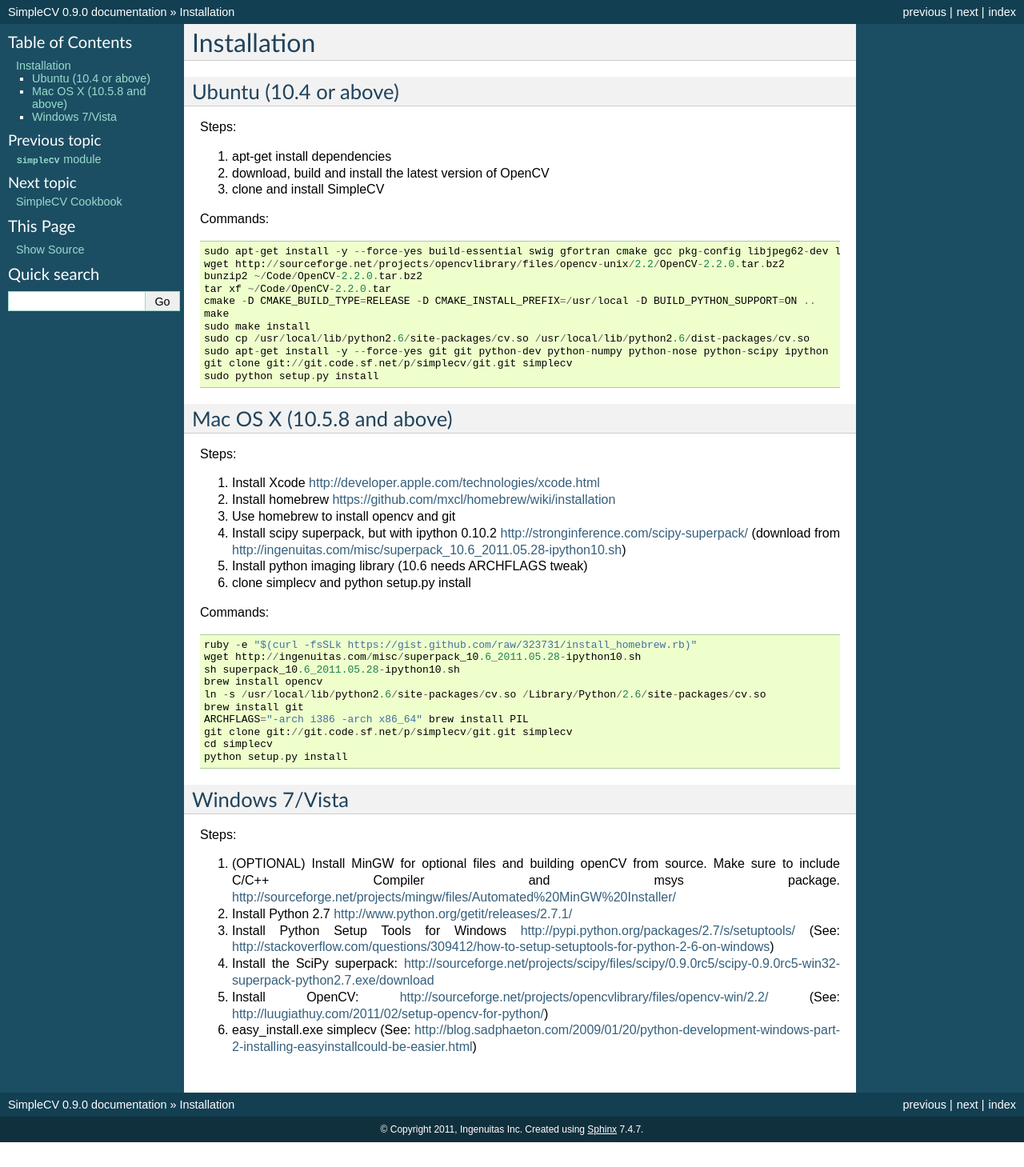
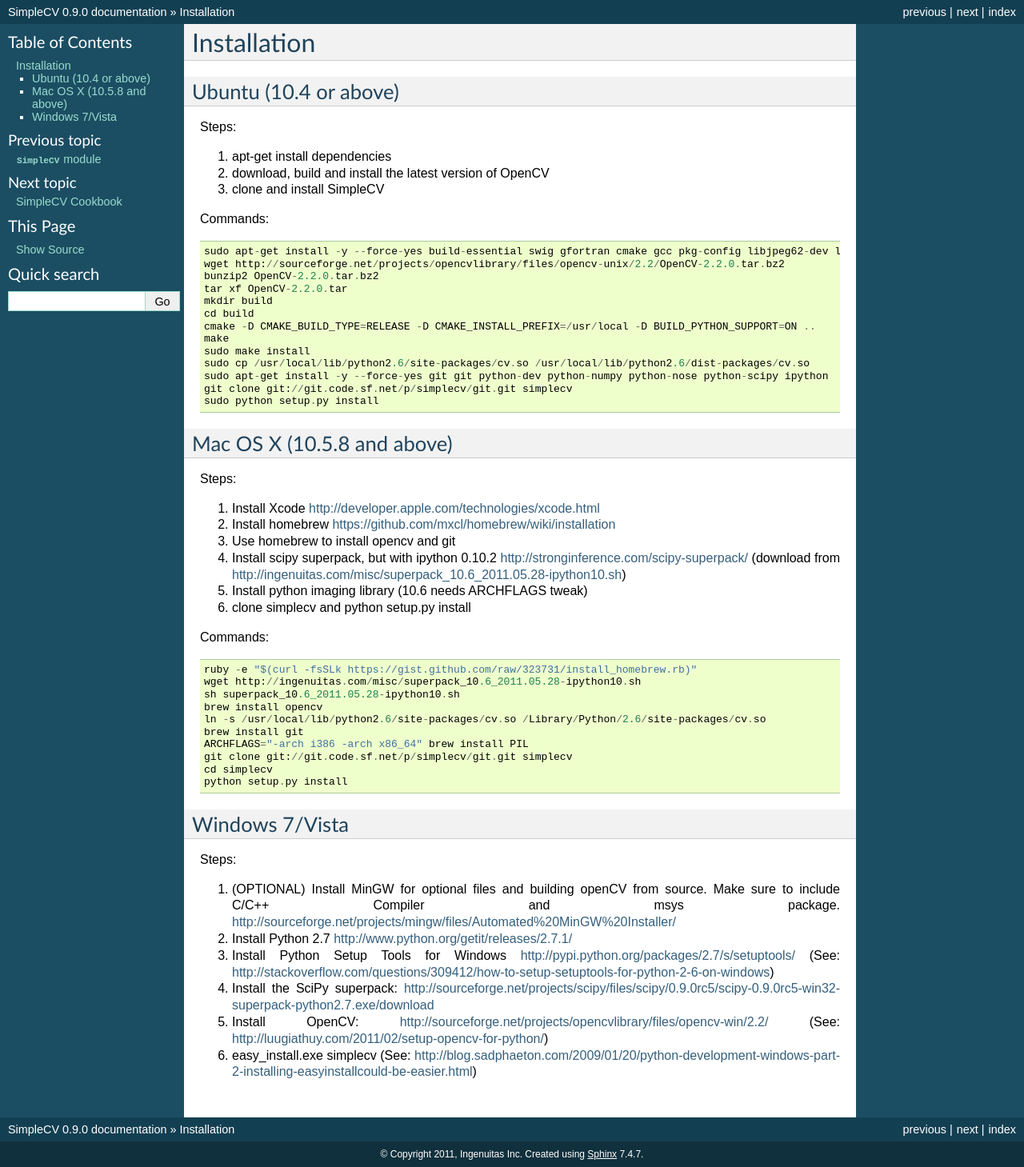
Before and after one commit to sightmachine/SimpleCV, a Sphinx documentation site: the page built from doc/installation.rst, in a window 1280 px wide. Shown: the whole page at 80% size. Built offline with Sphinx 7.4.7, drawn with Linux system fonts in a browser that asks for light colours; before the commit the page ends 1428 px from its top, so only the background shows below that.

Commit message:
Added one missing command

```diff
--- a/doc/installation.rst
+++ b/doc/installation.rst
@@ -14,8 +14,10 @@
 
     sudo apt-get install -y --force-yes build-essential swig gfortran cmake gcc pkg-config libjpeg62-dev libtiff4-dev libpng12-dev libopenexr-dev libavformat-dev libswscale-dev liblapack-dev python-dev python-setuptools boost-build libboost-all-dev
     wget http://sourceforge.net/projects/opencvlibrary/files/opencv-unix/2.2/OpenCV-2.2.0.tar.bz2
-    bunzip2 ~/Code/OpenCV-2.2.0.tar.bz2
-    tar xf ~/Code/OpenCV-2.2.0.tar
+    bunzip2 OpenCV-2.2.0.tar.bz2
+    tar xf OpenCV-2.2.0.tar
+    mkdir build
+    cd build
     cmake -D CMAKE_BUILD_TYPE=RELEASE -D CMAKE_INSTALL_PREFIX=/usr/local -D BUILD_PYTHON_SUPPORT=ON ..
     make
     sudo make install
```
